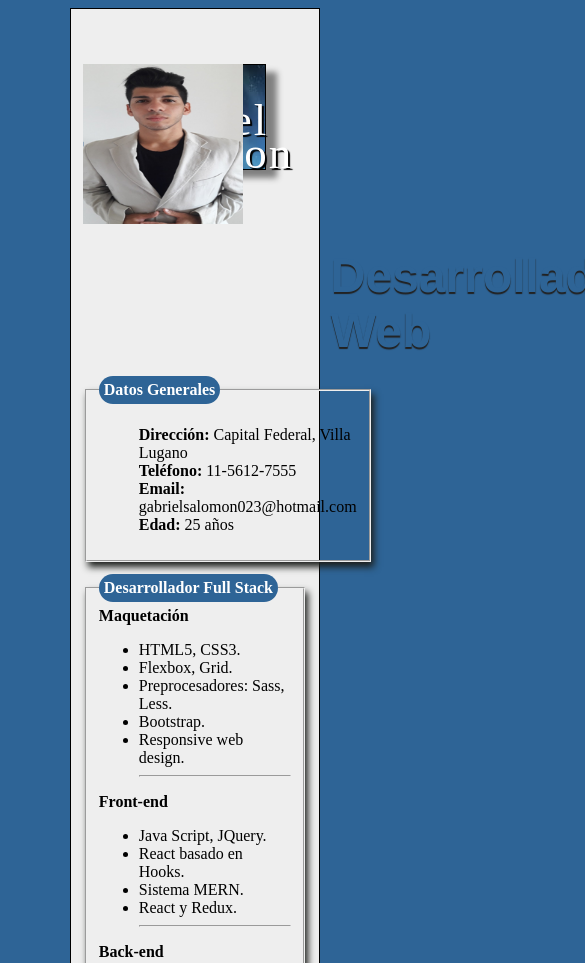
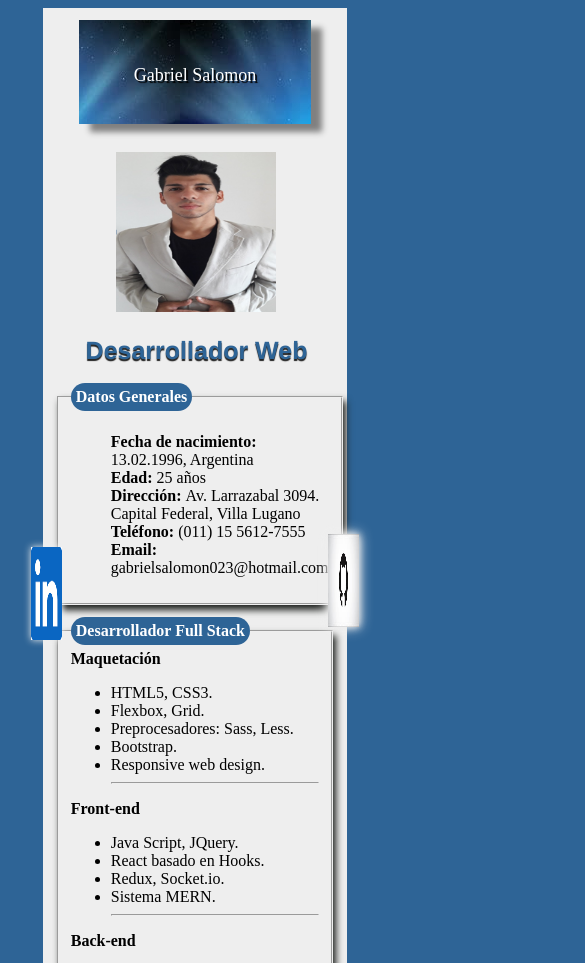
Before and after one commit to gabrielsalomon10/CV, a plain HTML site: page index.html in a window 390 px wide. Shown: the top 963 px of the page, 585 px wide, since content can reach past the window. Drawn offline with Linux system fonts and the light colour scheme.

Commit message:
add responsive

```diff
--- a/index.html
+++ b/index.html
@@ -10,6 +10,14 @@
 </head>
 
 <body>
+        <a class="linkedin" href="https://www.linkedin.com/in/gabriel-salomon-b41747206/" target="_blank">
+            <img src="./img/linkedin.png" alt="LinkedIn">
+            <p class="fija-text">LinkedIn</p>
+        </a>
+        <a class="git" href="https://github.com/gabrielsalomon10" target="_blank">
+            <img src="./img/git.jpeg" alt="GitHub">
+            <p class="fija-texto">GitHub</p>
+        </a>
     <div>
         <header>
             <div id="banner">
@@ -23,10 +31,11 @@
         <fieldset id="generales">
             <legend>Datos Generales</legend>
             <ul>
-                <li class="no-style"><span>Dirección: </span>Capital Federal, Villa Lugano</li>
-                <li class="no-style"><span>Teléfono:</span> 11-5612-7555</li>
+                <li class="no-style"><span>Fecha de nacimiento:</span> 13.02.1996, Argentina</li>
+                <li class="no-style"><span>Edad:</span> 25 años</li>
+                <li class="no-style"><span>Dirección: </span>Av. Larrazabal 3094. Capital Federal, Villa Lugano</li>
+                <li class="no-style"><span>Teléfono:</span> (011) 15 5612-7555</li>
                 <li class="no-style"><span>Email:</span> gabrielsalomon023@hotmail.com</li>
-                <li class="no-style"><span>Edad:</span> 25 años</li>
             </ul>
         </fieldset>
 
@@ -46,8 +55,8 @@
             <ul>
                 <li>Java Script, JQuery.</li>
                 <li>React basado en Hooks.</li>
+                <li>Redux, Socket.io.</li>
                 <li>Sistema MERN.</li>
-                <li>React y Redux.</li>
                 <hr>
             </ul>
 
@@ -74,14 +83,6 @@
                     </p>
                     <hr>
 
-                    <strong>Experiencia laboral</strong>
-                    <p>
-                        No poseo experiencia en empresas de desarrollo web.
-                        Este CV está orientado a conseguir mi primer experiencia
-                        y comenzar a desarrollarme profesionalmente dentro de una empresa
-                    </p>
-                    <hr>
-
                     <strong>Intereses</strong>
                     <p>
                         Busco ingresar en una empresa dentro del mundo del desarrollo web,
@@ -95,6 +96,17 @@
                         Aplicar conocimientos teóricos y prácticos aprendidos durante mi formación académica,
                         con el fin de beneficiar a la organización y crecer de forma profesional y personal.
                     </p>
+                    <hr>
+
+                    <strong>Experiencia laboral</strong>
+                    <p>
+                        Actualmente trabajando de manera freelance. No poseo experiencia en empresas de desarrollo web
+                        éste CV está orientado a conseguir mi primer experiencia
+                        y comenzar a desarrollarme profesionalmente dentro de una empresa
+                    </p>
+                    <hr>
+                        <span>Ingles:</span> intermedio -
+                        <span>Frances:</span> básico
         </fieldset>
     </footer>
     </div>
--- a/styles.css
+++ b/styles.css
@@ -4,7 +4,6 @@ body{
 
 div{
     background:#eee;
-    border: 1px solid black;
     padding: 12px;
     width: 60%;
     margin: 0px auto;
@@ -21,9 +20,70 @@ div{
     text-shadow: 0px 2px 1px #222222;
     transition: all 300ms;
 }
+
 #dev:hover{
     font-weight: bold;
     text-shadow: 0px 5px 1px #222222, 0px 0px 8px #2e6496;
+}
+
+.linkedin {
+    position: fixed;
+    top: 75%;
+    left: 8%;
+    width: 8%;
+    height: 11%;
+    border-radius: 30px;
+}
+
+.linkedin img {
+    height: 100%;
+    width: 100%;
+    box-shadow: 0px 0px 7px #eee;
+}
+
+.linkedin .fija-text {
+    padding: 2%;
+    margin-top: -34%;
+    text-align: center;
+    opacity: 0;
+    transition: all 400ms;
+}
+
+.linkedin:hover .fija-text {
+    transform: translateY(106%);
+    opacity: 1;
+    color: blanchedalmond;
+    font-weight: bold;
+}
+
+.git {
+    position: fixed;
+    top: 75%;
+    right: 8%;
+    width: 8%;
+    height: 11%;
+    border-radius: 30px;
+}
+
+.git img {
+    height: 100%;
+    width: 100%;
+    box-shadow: 0px 0px 7px #eee, 0px 0px 14px #eee;
+}
+
+.git .fija-texto {
+    padding: 2%;
+    margin-top: -34%;
+    text-align: center;
+    opacity: 0;
+    transition: all 400ms;
+}
+
+.git:hover .fija-texto {
+    transform: translateY(106%);
+    opacity: 1;
+    color: blanchedalmond;
+    font-weight: bold;
 }
 
 fieldset{
@@ -77,7 +137,6 @@ img{
     margin-bottom: 20px;
     margin-top: -126px;
     margin-right: 30px;
-    /*margin-top: -126px*/
 }
 
 span{
@@ -93,8 +152,8 @@ span{
     background: url("./img/fondo-banner.jpg");
     background-position: -200px -200px;
     margin: 20px auto;
-    margin-right: 52px;/*121px*/
-    margin-top: 43px; /*0*/
+    margin-right: 52px;
+    margin-top: 43px;
     display: block;
     cursor: pointer;
     animation: backBanner 5s linear;
@@ -148,3 +207,133 @@ span{
         opacity: 1;
     }
 }
+
+/* RESPONSIVE */
+/* IPAD PRO */
+@media( max-width: 1024px ){
+    #banner{
+        width: 55%;
+    }
+    #banner h2{
+        font-size: 32px;
+        letter-spacing: 1px;
+    }
+    #dev{
+        margin-left: 17%;
+        font-size: 45px;
+    }
+    .linkedin {
+        top: 69%;
+    }
+    .linkedin img{
+        margin-top: -79%;
+    }
+}
+
+/* IPAD */
+@media( max-width: 768px ){
+    #banner{
+        width: 43%;
+    }
+    #banner h2{
+        font-size: 19px;
+        letter-spacing: 0px;
+    }
+    #dev{
+        margin-left: 12px;
+    }
+    .git{
+        margin-left: -10%;
+    }
+    .linkedin img {
+        margin-top: -86%;
+    }
+}
+
+/* SURFACE DUO */
+@media( max-width: 540px ){
+    #banner {
+        width: 59%;
+        margin-top: 0%;
+    }
+    header img{
+        margin-top: 0%;
+        margin-left: 25%;
+    }
+    #dev {
+        margin-left: 5%;
+        font-size: 32px;
+    }
+    .linkedin {
+        margin-right: 43%;
+    }
+    .git{
+        margin-left: 22%;
+    }
+}
+
+/* IPHONE 6/7/8 PLUS */
+@media( max-width: 414px ){
+    div {
+        width: 75%;
+    }
+    .linkedin {
+        top: 68%;
+    }
+    #banner {
+        width: 74%;
+        margin: 0px auto;
+    }
+    #banner h2 {
+        font-size: 18px;
+    }
+    header img {
+        margin-top: 10%;
+        margin-left: 22%;
+    }
+    #dev {
+        margin-left: 11%;
+        font-size: 25px;
+    }
+    #generales {
+        width: 80%;
+    }
+}
+
+/* IPHONE 6/7/8/X */
+@media( max-width: 375px ){
+    div {
+        width: 82%;
+    }
+    .linkedin {
+        left: 3%;
+    }
+    .git {
+        right: 3%;
+    }
+    #dev {
+        margin-left: 11%;
+    }
+}
+
+/* IPHONE 5/SE */
+@media( max-width: 320px ){
+    div {
+        width: 94%;
+    }
+    .git {
+        width: 9%;
+        height: 12%;
+        right: -1%;
+    }
+    .linkedin {
+        left: 1%;
+    }
+}
+
+/* ... */
+@media ( max-width: 280px ) {
+    div {
+        width: 109%;
+    }
+}
```
Also changed, not shown: img/git.jpeg (added), img/linkedin.png (added), 1 other file. Lines whose indentation alone changed are shown as unchanged.
